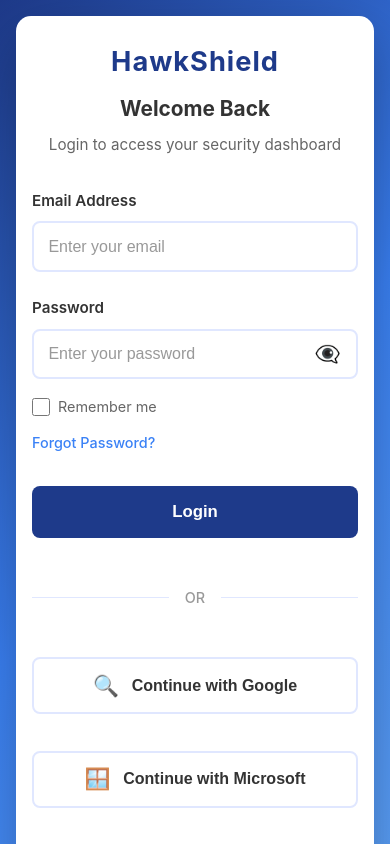
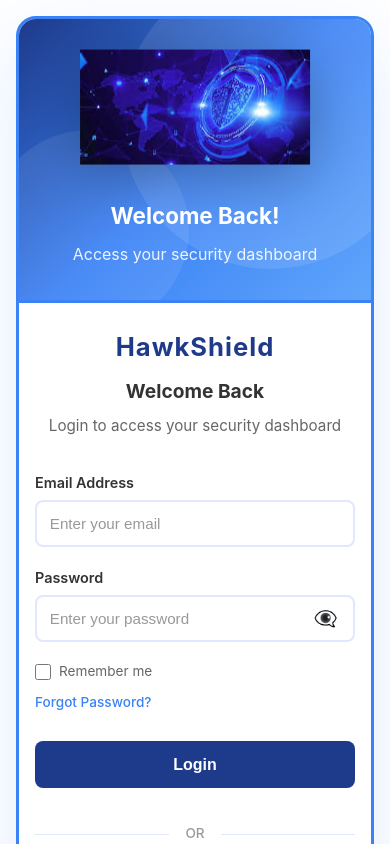
Before and after one commit to divinegupta0611/HawkShield-frontend, a React (Vite) app: page /login in a window 390 px wide. Shown: the top 844 px of the page. Built offline with nearby package versions, Linux system fonts and the light colour scheme; no server answers.

Commit message:
last commit

```diff
--- a/src/pages/Login.jsx
+++ b/src/pages/Login.jsx
@@ -1,46 +1,34 @@
 import React, { useState } from 'react';
 import '../style/AuthCSS.css';
 import { supabase } from "../SupabaseClient";
+import { Link } from 'react-router-dom';
+
 const Login = () => {
-  const [formData, setFormData] = useState({
-    email: '',
-    password: ''
-  });
-
+  const [formData, setFormData] = useState({ email: '', password: '' });
   const [errors, setErrors] = useState({});
   const [showPassword, setShowPassword] = useState(false);
   const [rememberMe, setRememberMe] = useState(false);
 
   const handleChange = (e) => {
     const { name, value } = e.target;
-    setFormData({
-      ...formData,
-      [name]: value
-    });
-    // Clear error for this field when user starts typing
+    setFormData({ ...formData, [name]: value });
     if (errors[name]) {
-      setErrors({
-        ...errors,
-        [name]: ''
-      });
+      setErrors({ ...errors, [name]: '' });
     }
   };
 
   const validateForm = () => {
     const newErrors = {};
-
     if (!formData.email.trim()) {
       newErrors.email = 'Email is required';
     } else if (!/\S+@\S+\.\S+/.test(formData.email)) {
       newErrors.email = 'Email is invalid';
     }
-
     if (!formData.password) {
       newErrors.password = 'Password is required';
     } else if (formData.password.length < 6) {
       newErrors.password = 'Password must be at least 6 characters';
     }
-
     setErrors(newErrors);
     return Object.keys(newErrors).length === 0;
   };
@@ -49,7 +37,6 @@
     e.preventDefault();
     if (!validateForm()) return;
 
-  // Check if user exists
     const { data: user, error } = await supabase
       .from("HawkShieldAuth")
       .select("*")
@@ -61,22 +48,12 @@
       return;
     }
 
-  // Verify password
     if (user.Password !== formData.password) {
       alert("Incorrect password.");
       return;
     }
 
-  // Store in localStorage
-  localStorage.setItem(
-    "hawkshield_user",
-    JSON.stringify({
-      name: user.Name,
-      email: user.Email,
-    })
-  );
-
-// Mark user as logged in
+    localStorage.setItem("hawkshield_user", JSON.stringify({ name: user.Name, email: user.Email }));
     localStorage.setItem("isLoggedIn", "true");
     alert("Login successful!");
     window.location.href = "/";
@@ -84,6 +61,17 @@
 
   return (
     <div className="auth-container">
+      <div className="auth-wrapper login-layout">
+        {/* Image Panel - Right Side (due to flex-direction: row-reverse) */}
+        <div className="auth-image-panel">
+          <img src="/Auth.jpeg" alt="Security Shield" />
+          <div className="image-panel-text">
+            <h2>Welcome Back!</h2>
+            <p>Access your security dashboard</p>
+          </div>
+        </div>
+
+        {/* Form Panel - Left Side */}
         <div className="auth-box">
           <div className="auth-header">
             <h1>HawkShield</h1>
@@ -94,35 +82,15 @@
           <form onSubmit={handleSubmit} className="auth-form">
             <div className="form-group">
               <label htmlFor="email">Email Address</label>
-            <input
-              type="email"
-              id="email"
-              name="email"
-              value={formData.email}
-              onChange={handleChange}
-              placeholder="Enter your email"
-              className={errors.email ? 'error-input' : ''}
-            />
+              <input type="email" id="email" name="email" value={formData.email} onChange={handleChange} placeholder="Enter your email" className={errors.email ? 'error-input' : ''} />
               {errors.email && <span className="error-message">{errors.email}</span>}
             </div>
 
             <div className="form-group">
               <label htmlFor="password">Password</label>
               <div className="password-input-wrapper">
-              <input
-                type={showPassword ? 'text' : 'password'}
-                id="password"
-                name="password"
-                value={formData.password}
-                onChange={handleChange}
-                placeholder="Enter your password"
-                className={errors.password ? 'error-input' : ''}
-              />
-              <button
-                type="button"
-                className="toggle-password"
-                onClick={() => setShowPassword(!showPassword)}
-              >
+                <input type={showPassword ? 'text' : 'password'} id="password" name="password" value={formData.password} onChange={handleChange} placeholder="Enter your password" className={errors.password ? 'error-input' : ''} />
+                <button type="button" className="toggle-password" onClick={() => setShowPassword(!showPassword)}>
                   {showPassword ? '👁️' : '👁️‍🗨️'}
                 </button>
               </div>
@@ -131,25 +99,15 @@
 
             <div className="form-options">
               <label className="checkbox-label">
-              <input
-                type="checkbox"
-                checked={rememberMe}
-                onChange={(e) => setRememberMe(e.target.checked)}
-              />
+                <input type="checkbox" checked={rememberMe} onChange={(e) => setRememberMe(e.target.checked)} />
                 Remember me
               </label>
-            <a href="/forgot-password" className="forgot-link">
-              Forgot Password?
-            </a>
+              <Link to="/forgot-password" className="forgot-link">Forgot Password?</Link>
             </div>
 
-          <button type="submit" className="auth-button">
-            Login
-          </button>
+            <button type="submit" className="auth-button">Login</button>
 
-          <div className="divider">
-            <span>OR</span>
-          </div>
+            <div className="divider"><span>OR</span></div>
 
             <button type="button" className="social-button google-button">
               <span className="social-icon">🔍</span>
@@ -163,7 +121,8 @@
           </form>
 
           <div className="auth-footer">
-          <p>Don't have an account? <a href="/signup">Sign up here</a></p>
+            <p>Don't have an account? <Link to="/signup">Sign up here</Link></p>
+          </div>
         </div>
       </div>
     </div>
--- a/src/pages/Signup.jsx
+++ b/src/pages/Signup.jsx
@@ -2,6 +2,7 @@
 import '../style/AuthCSS.css';
 import { supabase } from "../SupabaseClient";
 import { Link } from 'react-router-dom';
+
 const Signup = () => {
   const [formData, setFormData] = useState({
     fullName: '',
@@ -17,58 +18,41 @@
 
   const handleChange = (e) => {
     const { name, value } = e.target;
-    setFormData({
-      ...formData,
-      [name]: value
-    });
-    // Clear error for this field when user starts typing
+    setFormData({ ...formData, [name]: value });
     if (errors[name]) {
-      setErrors({
-        ...errors,
-        [name]: ''
-      });
+      setErrors({ ...errors, [name]: '' });
     }
   };
 
   const validateForm = () => {
     const newErrors = {};
-
-    if (!formData.fullName.trim()) {
-      newErrors.fullName = 'Full name is required';
-    }
-
+    if (!formData.fullName.trim()) newErrors.fullName = 'Full name is required';
     if (!formData.email.trim()) {
       newErrors.email = 'Email is required';
     } else if (!/\S+@\S+\.\S+/.test(formData.email)) {
       newErrors.email = 'Email is invalid';
     }
-
     if (!formData.password) {
       newErrors.password = 'Password is required';
     } else if (formData.password.length < 8) {
       newErrors.password = 'Password must be at least 8 characters';
     }
-
     if (!formData.confirmPassword) {
       newErrors.confirmPassword = 'Please confirm your password';
     } else if (formData.password !== formData.confirmPassword) {
       newErrors.confirmPassword = 'Passwords do not match';
     }
-
     if (formData.phone && !/^\d{10}$/.test(formData.phone.replace(/\D/g, ''))) {
       newErrors.phone = 'Please enter a valid 10-digit phone number';
     }
-
     setErrors(newErrors);
     return Object.keys(newErrors).length === 0;
   };
 
   const handleSubmit = async (e) => {
     e.preventDefault();
-
     if (!validateForm()) return;
 
-  // Check if user already exists
     const { data: existingUser } = await supabase
       .from("HawkShieldAuth")
       .select("*")
@@ -80,31 +64,16 @@
       return;
     }
 
-  // Insert new user
     const { data, error } = await supabase
       .from("HawkShieldAuth")
-    .insert([
-      {
-        Name: formData.fullName,
-        Email: formData.email,
-        Password: formData.password,
-      },
-    ]);
+      .insert([{ Name: formData.fullName, Email: formData.email, Password: formData.password }]);
 
     if (error) {
       alert("Signup error: " + error.message);
       return;
     }
 
-  // Save user in localStorage
-  localStorage.setItem(
-    "hawkshield_user",
-    JSON.stringify({
-      name: formData.fullName,
-      email: formData.email,
-    })
-  );
-  // Mark user as logged in
+    localStorage.setItem("hawkshield_user", JSON.stringify({ name: formData.fullName, email: formData.email }));
     localStorage.setItem("isLoggedIn", "true");
     alert("Account created successfully!");
     window.location.href = "/";
@@ -112,6 +81,17 @@
 
   return (
     <div className="auth-container">
+      <div className="auth-wrapper signup-layout">
+        {/* Image Panel - Left Side */}
+        <div className="auth-image-panel">
+          <img src="/Auth.jpeg" alt="Security Shield" />
+          <div className="image-panel-text">
+            <h2>Join HawkShield</h2>
+            <p>Your security journey starts here</p>
+          </div>
+        </div>
+
+        {/* Form Panel - Right Side */}
         <div className="auth-box">
           <div className="auth-header">
             <h1>HawkShield</h1>
@@ -122,75 +102,32 @@
           <form onSubmit={handleSubmit} className="auth-form">
             <div className="form-group">
               <label htmlFor="fullName">Full Name *</label>
-            <input
-              type="text"
-              id="fullName"
-              name="fullName"
-              value={formData.fullName}
-              onChange={handleChange}
-              placeholder="Enter your full name"
-              className={errors.fullName ? 'error-input' : ''}
-            />
+              <input type="text" id="fullName" name="fullName" value={formData.fullName} onChange={handleChange} placeholder="Enter your full name" className={errors.fullName ? 'error-input' : ''} />
               {errors.fullName && <span className="error-message">{errors.fullName}</span>}
             </div>
 
             <div className="form-group">
               <label htmlFor="email">Email Address *</label>
-            <input
-              type="email"
-              id="email"
-              name="email"
-              value={formData.email}
-              onChange={handleChange}
-              placeholder="Enter your email"
-              className={errors.email ? 'error-input' : ''}
-            />
+              <input type="email" id="email" name="email" value={formData.email} onChange={handleChange} placeholder="Enter your email" className={errors.email ? 'error-input' : ''} />
               {errors.email && <span className="error-message">{errors.email}</span>}
             </div>
 
             <div className="form-group">
               <label htmlFor="phone">Phone Number</label>
-            <input
-              type="tel"
-              id="phone"
-              name="phone"
-              value={formData.phone}
-              onChange={handleChange}
-              placeholder="Enter your phone number"
-              className={errors.phone ? 'error-input' : ''}
-            />
+              <input type="tel" id="phone" name="phone" value={formData.phone} onChange={handleChange} placeholder="Enter your phone number" className={errors.phone ? 'error-input' : ''} />
               {errors.phone && <span className="error-message">{errors.phone}</span>}
             </div>
 
             <div className="form-group">
               <label htmlFor="organization">Organization (Optional)</label>
-            <input
-              type="text"
-              id="organization"
-              name="organization"
-              value={formData.organization}
-              onChange={handleChange}
-              placeholder="Enter your organization name"
-            />
+              <input type="text" id="organization" name="organization" value={formData.organization} onChange={handleChange} placeholder="Enter your organization name" />
             </div>
 
             <div className="form-group">
               <label htmlFor="password">Password *</label>
               <div className="password-input-wrapper">
-              <input
-                type={showPassword ? 'text' : 'password'}
-                id="password"
-                name="password"
-                value={formData.password}
-                onChange={handleChange}
-                placeholder="Create a password"
-                className={errors.password ? 'error-input' : ''}
-              />
-              <button
-                type="button"
-                className="toggle-password"
-                onClick={() => setShowPassword(!showPassword)}
-              >
+                <input type={showPassword ? 'text' : 'password'} id="password" name="password" value={formData.password} onChange={handleChange} placeholder="Create a password" className={errors.password ? 'error-input' : ''} />
+                <button type="button" className="toggle-password" onClick={() => setShowPassword(!showPassword)}>
                   {showPassword ? '👁️' : '👁️‍🗨️'}
                 </button>
               </div>
@@ -199,21 +136,11 @@
 
             <div className="form-group">
               <label htmlFor="confirmPassword">Confirm Password *</label>
-            <input
-              type={showPassword ? 'text' : 'password'}
-              id="confirmPassword"
-              name="confirmPassword"
-              value={formData.confirmPassword}
-              onChange={handleChange}
-              placeholder="Confirm your password"
-              className={errors.confirmPassword ? 'error-input' : ''}
-            />
+              <input type={showPassword ? 'text' : 'password'} id="confirmPassword" name="confirmPassword" value={formData.confirmPassword} onChange={handleChange} placeholder="Confirm your password" className={errors.confirmPassword ? 'error-input' : ''} />
               {errors.confirmPassword && <span className="error-message">{errors.confirmPassword}</span>}
             </div>
 
-          <button type="submit" className="auth-button">
-            Create Account
-          </button>
+            <button type="submit" className="auth-button">Create Account</button>
           </form>
 
           <div className="auth-footer">
@@ -221,6 +148,7 @@
           </div>
         </div>
       </div>
+    </div>
   );
 };
 
--- a/src/style/AuthCSS.css
+++ b/src/style/AuthCSS.css
@@ -4,17 +4,137 @@
   display: flex;
   justify-content: center;
   align-items: center;
-  background: linear-gradient(135deg, #1e3a8a 0%, #3b82f6 50%, #60a5fa 100%);
+  background: #ffffff;
   padding: 2rem;
 }
 
+.auth-wrapper {
+  display: flex;
+  width: 100%;
+  max-width: 900px;
+  border: 3px solid #3b82f6;
+  border-radius: 20px;
+  overflow: hidden;
+  box-shadow: 0 25px 80px rgba(59, 130, 246, 0.15);
+  animation: fadeIn 0.5s ease-out;
+}
+
+@keyframes fadeIn {
+  from { opacity: 0; transform: scale(0.95); }
+  to { opacity: 1; transform: scale(1); }
+}
+
+/* Image Panel */
+.auth-image-panel {
+  flex: 1;
+  background: linear-gradient(135deg, #1e3a8a 0%, #3b82f6 50%, #60a5fa 100%);
+  display: flex;
+  flex-direction: column;
+  justify-content: center;
+  align-items: center;
+  padding: 2rem;
+  position: relative;
+  overflow: hidden;
+  min-height: 600px;
+}
+
+.auth-image-panel img {
+  max-width: 80%;
+  max-height: 300px;
+  object-fit: contain;
+  z-index: 2;
+  filter: drop-shadow(0 10px 30px rgba(0, 0, 0, 0.3));
+  animation: floatImage 3s ease-in-out infinite;
+}
+
+@keyframes floatImage {
+  0%, 100% { transform: translateY(0); }
+  50% { transform: translateY(-10px); }
+}
+
+.auth-image-panel::before {
+  content: '';
+  position: absolute;
+  width: 300px;
+  height: 300px;
+  background: rgba(255, 255, 255, 0.1);
+  border-radius: 50%;
+  top: -50px;
+  right: -50px;
+}
+
+.auth-image-panel::after {
+  content: '';
+  position: absolute;
+  width: 200px;
+  height: 200px;
+  background: rgba(255, 255, 255, 0.08);
+  border-radius: 50%;
+  bottom: -30px;
+  left: -30px;
+}
+
+.image-panel-text {
+  color: white;
+  text-align: center;
+  z-index: 2;
+  margin-top: 2rem;
+}
+
+.image-panel-text h2 {
+  font-size: 1.8rem;
+  font-weight: 700;
+  margin-bottom: 0.5rem;
+}
+
+.image-panel-text p {
+  font-size: 1rem;
+  opacity: 0.9;
+}
+
+/* Signup - Image on Left */
+.auth-wrapper.signup-layout {
+  flex-direction: row;
+}
+
+.auth-wrapper.signup-layout .auth-image-panel {
+  border-right: 3px solid #3b82f6;
+  animation: slideInLeft 0.6s ease-out;
+}
+
+@keyframes slideInLeft {
+  from { transform: translateX(-100%); opacity: 0; }
+  to { transform: translateX(0); opacity: 1; }
+}
+
+/* Login - Image on Right */
+.auth-wrapper.login-layout {
+  flex-direction: row-reverse;
+}
+
+.auth-wrapper.login-layout .auth-image-panel {
+  border-left: 3px solid #3b82f6;
+  animation: slideInRight 0.6s ease-out;
+}
+
+@keyframes slideInRight {
+  from { transform: translateX(100%); opacity: 0; }
+  to { transform: translateX(0); opacity: 1; }
+}
+
 .auth-box {
+  flex: 1;
   background-color: white;
-  border-radius: 15px;
-  box-shadow: 0 20px 60px rgba(0, 0, 0, 0.3);
-  width: 100%;
-  max-width: 480px;
   padding: 3rem;
+  display: flex;
+  flex-direction: column;
+  justify-content: center;
+  animation: fadeInContent 0.6s ease-out 0.2s both;
+}
+
+@keyframes fadeInContent {
+  from { opacity: 0; transform: translateY(20px); }
+  to { opacity: 1; transform: translateY(0); }
 }
 
 /* Auth Header */
@@ -46,26 +166,26 @@
 .auth-form {
   display: flex;
   flex-direction: column;
-  gap: 1.5rem;
+  gap: 1.2rem;
 }
 
 .form-group {
   display: flex;
   flex-direction: column;
-  gap: 0.5rem;
+  gap: 0.4rem;
 }
 
 .form-group label {
   color: #333;
   font-weight: 600;
-  font-size: 0.95rem;
+  font-size: 0.9rem;
 }
 
 .form-group input {
-  padding: 0.9rem;
+  padding: 0.8rem;
   border: 2px solid #e0e7ff;
   border-radius: 8px;
-  font-size: 1rem;
+  font-size: 0.95rem;
   transition: border-color 0.3s, box-shadow 0.3s;
   outline: none;
 }
@@ -85,8 +205,7 @@
 
 .error-message {
   color: #ef4444;
-  font-size: 0.85rem;
-  margin-top: -0.3rem;
+  font-size: 0.8rem;
 }
 
 /* Password Input */
@@ -107,7 +226,7 @@
   background: none;
   border: none;
   cursor: pointer;
-  font-size: 1.3rem;
+  font-size: 1.2rem;
   padding: 0.3rem;
   display: flex;
   align-items: center;
@@ -124,7 +243,6 @@
   display: flex;
   justify-content: space-between;
   align-items: center;
-  margin-top: -0.5rem;
 }
 
 .checkbox-label {
@@ -132,13 +250,13 @@
   align-items: center;
   gap: 0.5rem;
   color: #666;
-  font-size: 0.9rem;
+  font-size: 0.85rem;
   cursor: pointer;
 }
 
 .checkbox-label input[type="checkbox"] {
-  width: 18px;
-  height: 18px;
+  width: 16px;
+  height: 16px;
   cursor: pointer;
   accent-color: #3b82f6;
 }
@@ -146,7 +264,7 @@
 .forgot-link {
   color: #3b82f6;
   text-decoration: none;
-  font-size: 0.9rem;
+  font-size: 0.85rem;
   font-weight: 500;
   transition: color 0.3s;
 }
@@ -160,19 +278,20 @@
 .auth-button {
   background-color: #1e3a8a;
   color: white;
-  padding: 1rem;
+  padding: 0.9rem;
   border: none;
   border-radius: 8px;
-  font-size: 1.05rem;
+  font-size: 1rem;
   font-weight: 600;
   cursor: pointer;
-  transition: background-color 0.3s, transform 0.2s;
+  transition: background-color 0.3s, transform 0.2s, box-shadow 0.3s;
   margin-top: 0.5rem;
 }
 
 .auth-button:hover {
   background-color: #1e40af;
   transform: translateY(-2px);
+  box-shadow: 0 5px 20px rgba(30, 58, 138, 0.3);
 }
 
 .auth-button:active {
@@ -184,7 +303,7 @@
   display: flex;
   align-items: center;
   text-align: center;
-  margin: 1.5rem 0;
+  margin: 1rem 0;
 }
 
 .divider::before,
@@ -197,57 +316,50 @@
 .divider span {
   padding: 0 1rem;
   color: #999;
-  font-size: 0.9rem;
+  font-size: 0.85rem;
   font-weight: 500;
 }
 
 /* Social Buttons */
 .social-button {
   width: 100%;
-  padding: 0.9rem;
+  padding: 0.8rem;
   border: 2px solid #e0e7ff;
   border-radius: 8px;
   background-color: white;
   color: #333;
-  font-size: 1rem;
+  font-size: 0.95rem;
   font-weight: 600;
   cursor: pointer;
   display: flex;
   align-items: center;
   justify-content: center;
   gap: 0.8rem;
-  transition: background-color 0.3s, border-color 0.3s;
-  margin-bottom: 0.8rem;
+  transition: background-color 0.3s, border-color 0.3s, transform 0.2s;
+  margin-bottom: 0.6rem;
 }
 
 .social-button:hover {
   background-color: #f8fafc;
   border-color: #3b82f6;
+  transform: translateY(-1px);
 }
 
 .social-icon {
-  font-size: 1.3rem;
-}
-
-.google-button:hover {
-  border-color: #4285f4;
-}
-
-.microsoft-button:hover {
-  border-color: #00a4ef;
+  font-size: 1.2rem;
 }
 
 /* Auth Footer */
 .auth-footer {
   text-align: center;
-  margin-top: 2rem;
-  padding-top: 1.5rem;
+  margin-top: 1.5rem;
+  padding-top: 1.2rem;
   border-top: 1px solid #e0e7ff;
 }
 
 .auth-footer p {
   color: #666;
-  font-size: 0.95rem;
+  font-size: 0.9rem;
 }
 
 .auth-footer a {
@@ -263,27 +375,33 @@
 }
 
 /* Responsive Design */
-@media (max-width: 600px) {
+@media (max-width: 800px) {
+  .auth-wrapper {
+    flex-direction: column !important;
+    max-width: 480px;
+  }
+
+  .auth-wrapper.signup-layout .auth-image-panel,
+  .auth-wrapper.login-layout .auth-image-panel {
+    border: none;
+    border-bottom: 3px solid #3b82f6;
+    min-height: 250px;
+  }
+
+  .auth-image-panel img {
+    max-height: 150px;
+  }
+
+  .image-panel-text h2 {
+    font-size: 1.4rem;
+  }
+
   .auth-box {
     padding: 2rem 1.5rem;
   }
-
-  .auth-header h1 {
-    font-size: 1.7rem;
-  }
-
-  .auth-header h2 {
-    font-size: 1.3rem;
-  }
-
-  .form-options {
-    flex-direction: column;
-    align-items: flex-start;
-    gap: 0.8rem;
-  }
 }
 
-@media (max-width: 400px) {
+@media (max-width: 480px) {
   .auth-container {
     padding: 1rem;
   }
@@ -291,4 +409,18 @@
   .auth-box {
     padding: 1.5rem 1rem;
   }
+
+  .auth-header h1 {
+    font-size: 1.6rem;
+  }
+
+  .auth-header h2 {
+    font-size: 1.2rem;
+  }
+
+  .form-options {
+    flex-direction: column;
+    align-items: flex-start;
+    gap: 0.6rem;
+  }
 }
```
Also changed, not shown: public/Auth.jpeg (added). Lines whose indentation alone changed are shown as unchanged.
